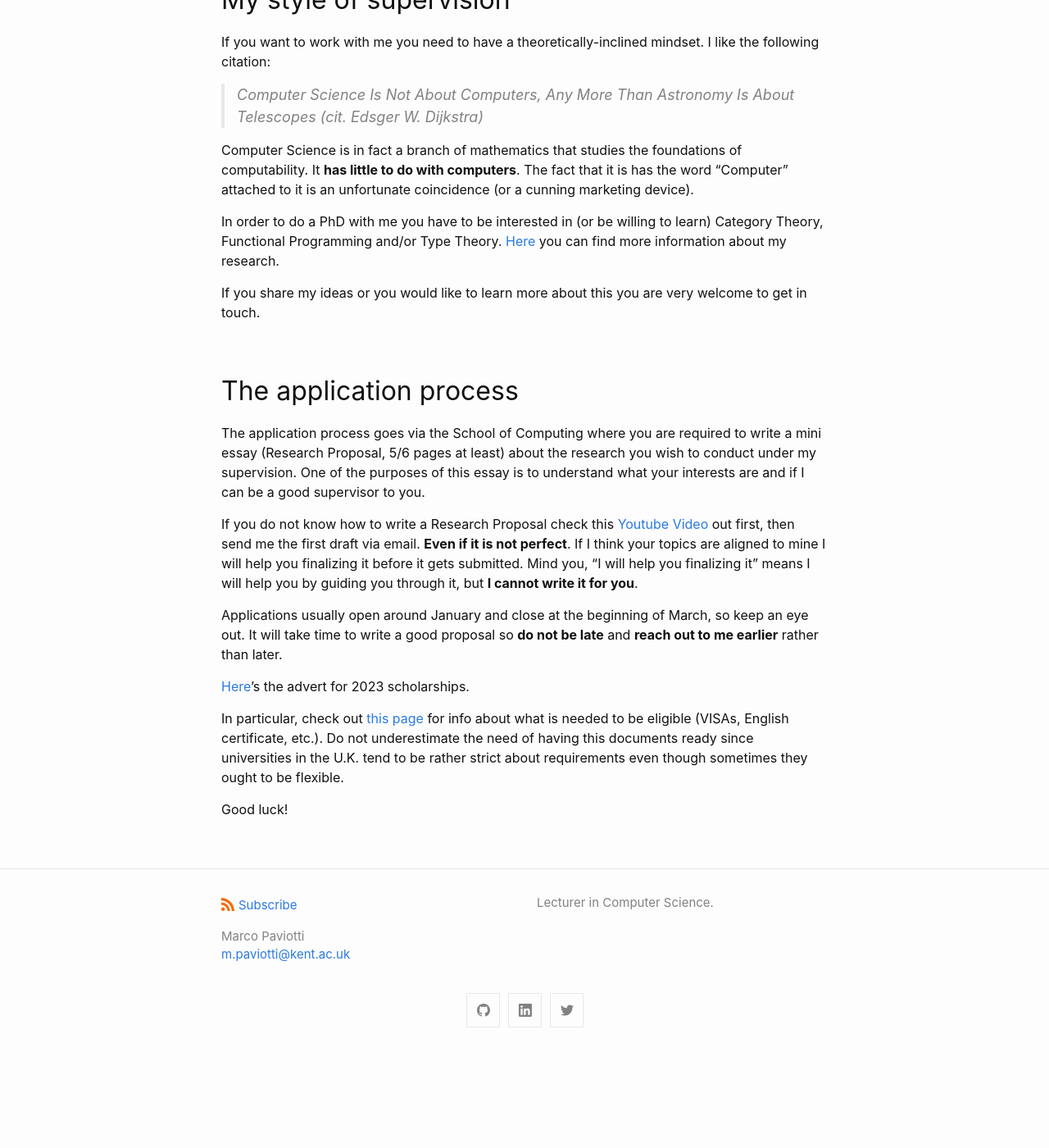
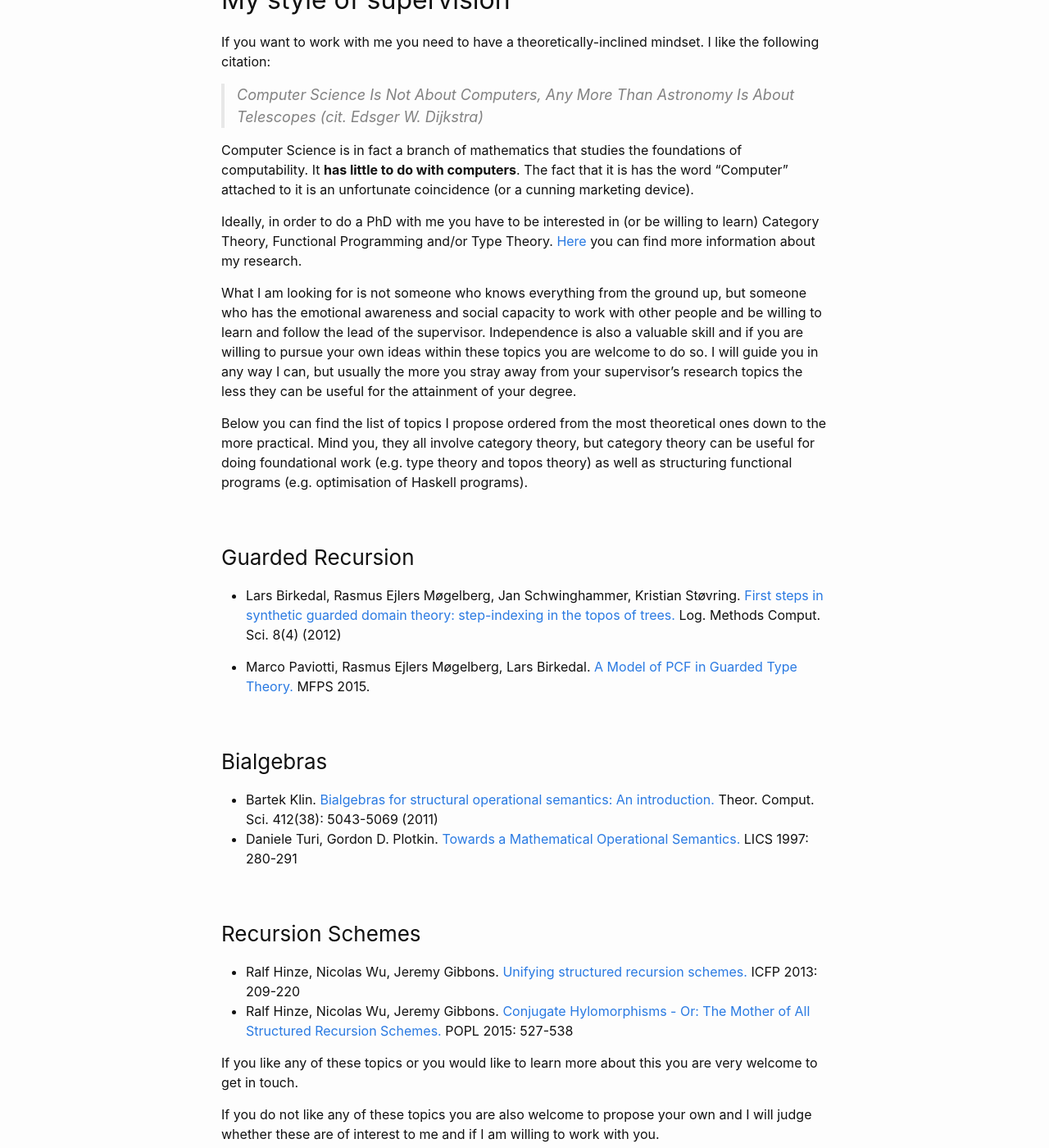
Before and after one commit to mpaviotti/mpaviotti.github.com, a Jekyll site: the page built from phd.markdown, in a window 1280 px wide and 1400 px high, scrolled down 743 px. Shown: the whole window at 82% size. Built offline with Jekyll 4.4.1, drawn with Linux system fonts in a browser that asks for light colours; before the commit the page ends 2031 px from its top, so only the background shows below that; some of the changed text lies outside the part shown.

Commit message:
PhD statement refined

```diff
--- a/index.markdown
+++ b/index.markdown
@@ -36,9 +36,12 @@ programming, recursion schemes, **category theory**, mathematical logic and type
 theory.
 
 ---
+
 ### PhD Vacancies
 I am looking for a PhD student to work on topics which include, but not limited
 to, category theory, type theory and functional programming.
+
+Take a look at this [page]({% link phd.markdown %}) for more info.
 
 If you're interested please reach out to me!
 
--- a/phd.markdown
+++ b/phd.markdown
@@ -33,12 +33,40 @@ foundations of computability. It **has little to do with computers**. The fact
 that it is has the word "Computer" attached to it is an unfortunate coincidence
 (or a cunning marketing device).
 
-In order to do a PhD with me you have to be interested in (or be willing to
+Ideally, in order to do a PhD with me you have to be interested in (or be willing to
 learn) Category Theory, Functional Programming and/or Type Theory. [Here]({%
 link research.markdown %}) you can find more information about my research.
 
-If you share my ideas or you would like to learn more about this you are very
+What I am looking for is not someone who knows everything from the ground up,
+but someone who has the emotional awareness and social capacity to work with
+other people
+and be willing to learn and follow the lead of the supervisor. Independence is also a valuable skill and if you are willing to pursue your own ideas within these topics you are welcome to do so. I will guide you in any way I can, but usually the more you stray away from your supervisor's research topics the less they can be useful for the attainment of your degree.
+
+Below you can find the list of topics I propose ordered from the most theoretical ones down to the more practical. Mind you, they all involve category theory, but category theory can be useful for doing foundational work (e.g. type theory and topos theory) as well as structuring functional programs (e.g. optimisation of Haskell programs).
+
+### Guarded Recursion
+
+- Lars Birkedal, Rasmus Ejlers Møgelberg, Jan Schwinghammer, Kristian Støvring. [First steps in synthetic guarded domain theory: step-indexing in the topos of trees.](https://arxiv.org/abs/1208.3596) Log. Methods Comput. Sci. 8(4) (2012)
+
+- Marco Paviotti, Rasmus Ejlers Møgelberg, Lars Birkedal. [A Model of PCF in Guarded Type Theory.](http://www.itu.dk/people/mogel/papers/PCF-mfps2015.pdf) MFPS 2015.
+
+### Bialgebras
+
+- Bartek Klin. [Bialgebras for structural operational semantics: An introduction.](https://www.sciencedirect.com/science/article/pii/S0304397511002532) Theor. Comput. Sci. 412(38): 5043-5069 (2011)
+- Daniele Turi, Gordon D. Plotkin. [Towards a Mathematical Operational Semantics.](https://homepages.inf.ed.ac.uk/gdp/publications/Math_Op_Sem.pdf) LICS 1997: 280-291
+
+### Recursion Schemes
+
+- Ralf Hinze, Nicolas Wu, Jeremy Gibbons. [Unifying structured recursion schemes.](https://research-information.bris.ac.uk/ws/portalfiles/portal/65842535/Nicolas_Wu_Unifying_Structured_Recursion_Schemes.pdf) ICFP 2013: 209-220
+- Ralf Hinze, Nicolas Wu, Jeremy Gibbons. [Conjugate Hylomorphisms - Or: The Mother of All Structured Recursion Schemes.](https://dl.acm.org/doi/10.1145/2775051.2676989) POPL 2015: 527-538
+
+If you like any of these topics or you would like to learn more about this you are very
 welcome to get in touch.
+
+If you do not like any of these topics you are also welcome to propose your own and I will judge whether these are of interest to me and if I am willing to work with you.
+
+Beware, at the end of the day it is crucial that you find a topic that you are comfortable with and that **makes you tick**.
+
 
 ## The application process
 The application process goes via the School of Computing where you are required
```
